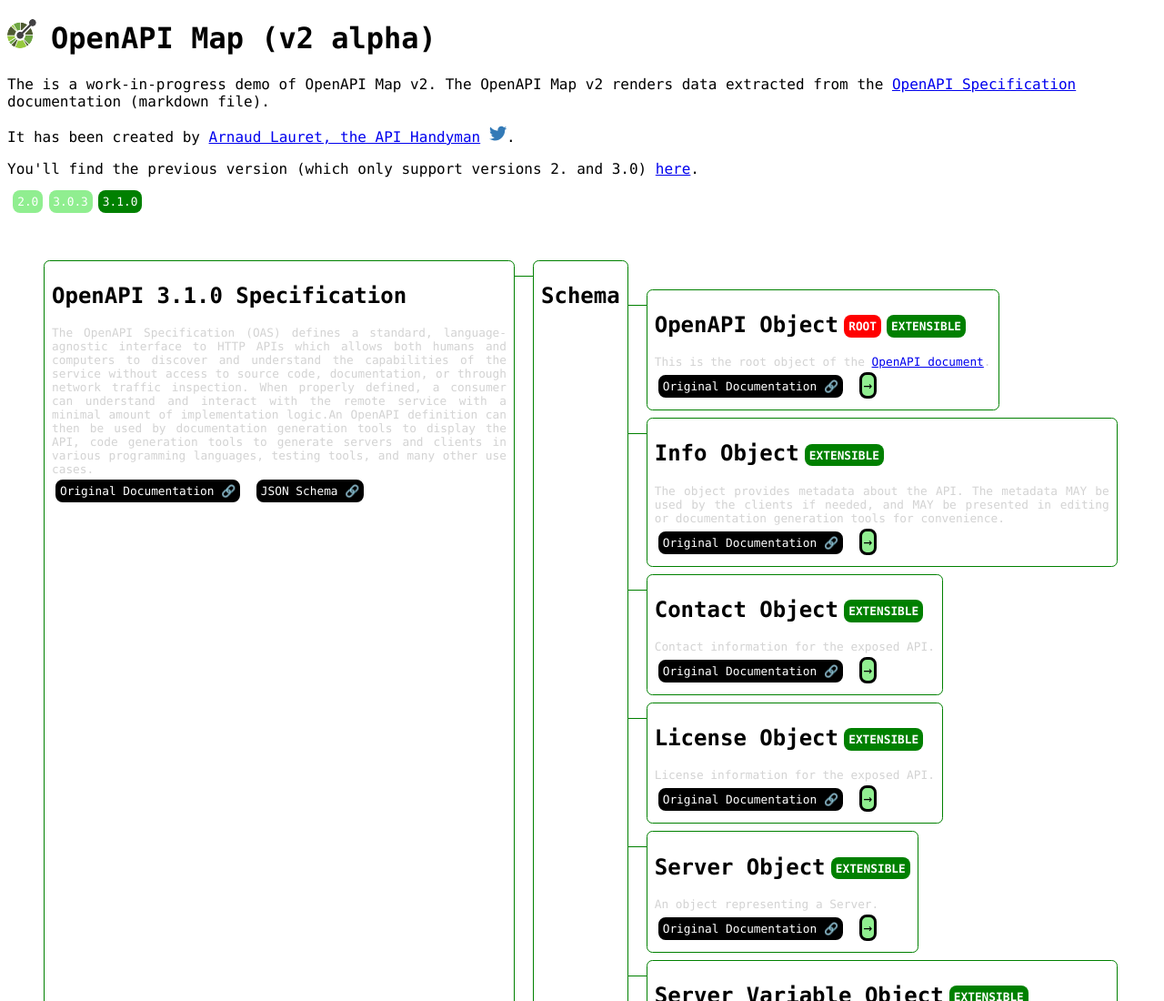
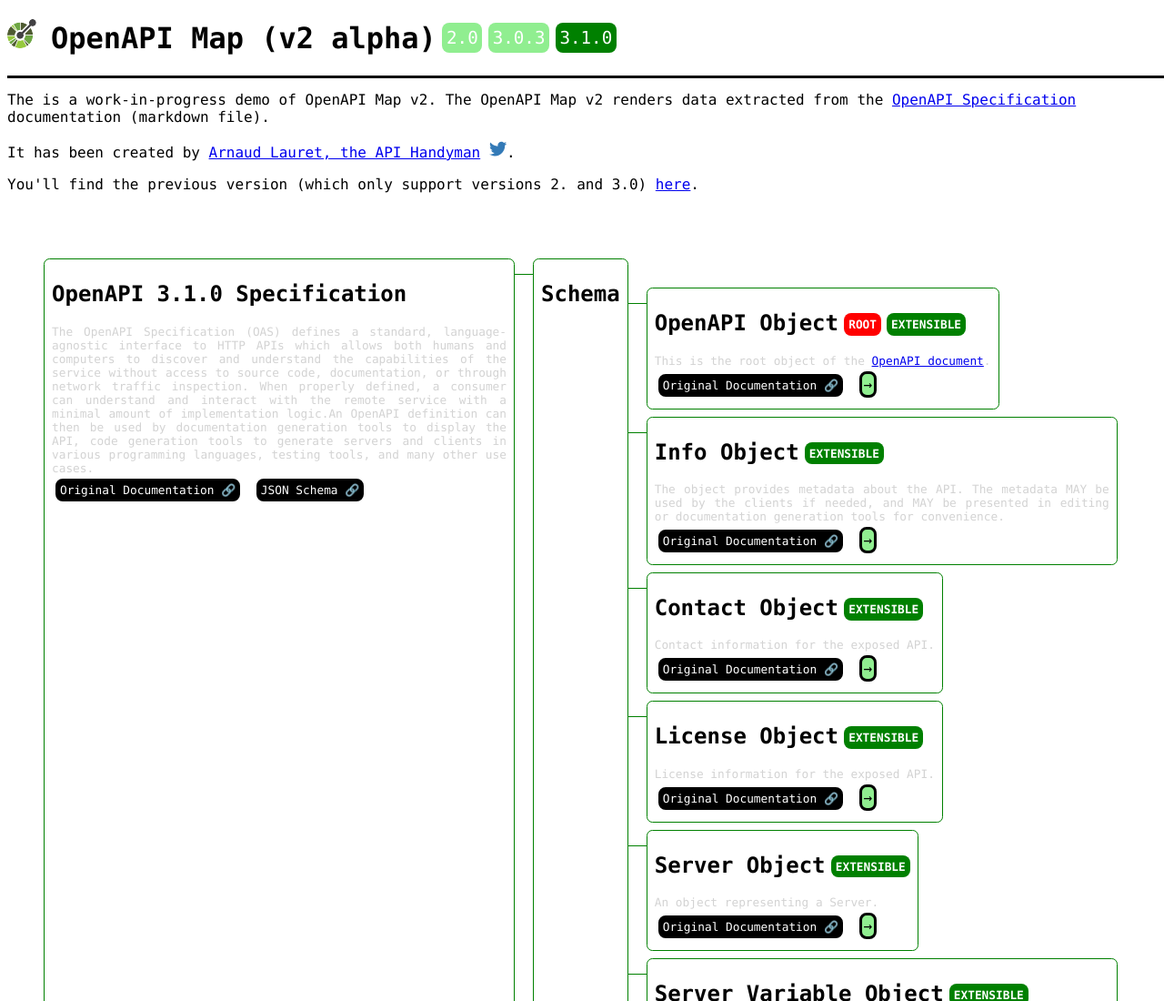
Before and after one commit to arno-di-loreto/api-specifications-documentation-as-data, a plain HTML site: page html-viewer-web-component/index.html in a window 1280 px wide. Shown: the top 1100 px of the page at 91% size. Drawn offline with Linux system fonts and the light colour scheme.

Commit message:
sticky banner

```diff
--- a/html-viewer-web-component/index.html
+++ b/html-viewer-web-component/index.html
@@ -30,7 +30,7 @@
         font-family: monaco, Consolas, 'Lucida Console', monospace;
       }
       .version {
-        font-size: 0.8rem;
+        font-size: 1.2rem;
         background-color: lightgreen;
         color: white;
         padding: 0.3rem;
@@ -53,10 +53,33 @@
       #icon {
         margin-right: 1rem;
       }
+
+      .header {
+        display: flex;
+        align-items: center;
+        position: fixed;
+        background: white;
+        width: 100%;
+        top: 0;
+        z-index: 10000;
+        border-color: lightgrey;
+        border-bottom: solid;
+      }
+
+      .content {
+        margin-top: 100px;
+      }
+
     </style>
   </head>
   <body>
+    <div class="header">
       <h1><img alt="Brand" id="icon" src="images/icons/favicon-32x32.png">OpenAPI Map (v2 alpha)</h1>
+      <div class="selector">
+        <span class="version v2">2.0</span><span class="version v30">3.0.3</span><span class="version v31 selected">3.1.0</span>
+      </div>
+    </div>
+    <div class="content">
       <div class="intro">
         <p>
           The is a work-in-progress demo of OpenAPI Map v2.
@@ -67,11 +90,9 @@
         <p>
         <p>You'll find the previous version (which only support versions 2. and 3.0) <a href="https://openapi-map.apihandyman.io/">here</a>.</p>
       </div>
-    <div class="selector">
-      <span class="version v2">2.0</span><span class="version v30">3.0.3</span><span class="version v31 selected">3.1.0</span>
-    </div>
       <div class="viewer">
         <specification-viewer src="3.1.0.json"></specification-viewer>
+      </div>
     </div>
     <script>
       const versions = document.querySelectorAll('.version');
--- a/html-viewer-web-component/specification-viewer.js
+++ b/html-viewer-web-component/specification-viewer.js
@@ -150,7 +150,8 @@
     .tree .title {
       position: -webkit-sticky; /* Safari */
       position: sticky;
-      top: 0;
+      top: 90px;
+      margin-top:10px;
       background: white;
     }
 
```
Lines whose indentation alone changed are shown as unchanged.
